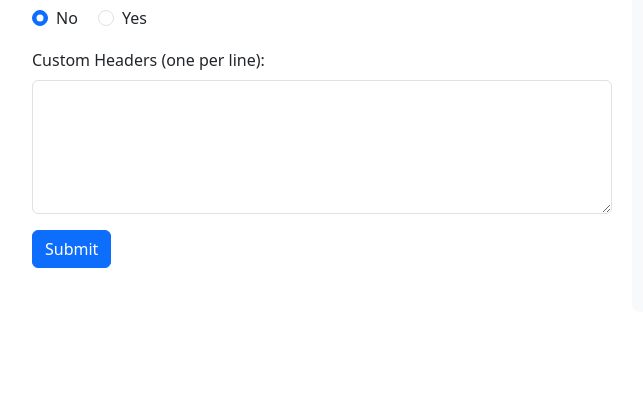
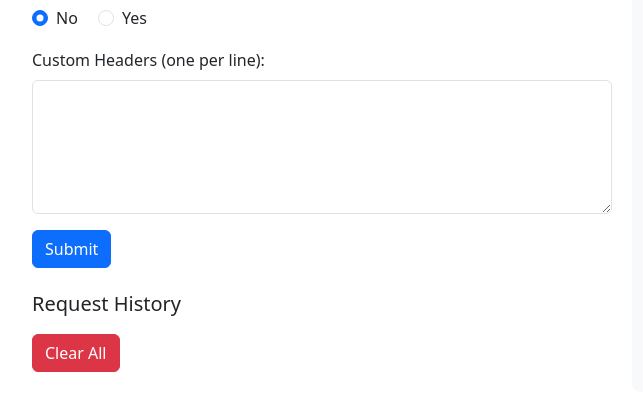
Before and after one commit to deforay/api-tester, a PHP site: page / in a window 1280 px wide. Shown: the part 593-1005 px from the top of the page, without its empty margins (8-651 px from the left). Before the commit the page ends 861 px from the top, so only its background shows below. Run offline with PHP 8.4, Linux system fonts and the light colour scheme.

Commit message:
Improved functionality. Added History

```diff
--- a/index.php
+++ b/index.php
@@ -24,9 +24,41 @@
             border-radius: 8px;
             padding: 20px;
         }
+
+        .history-section {
+            margin-top: 20px;
+        }
+
+        .history-item {
+            cursor: pointer;
+            background-color: #f0f0f0;
+            padding: 10px;
+            border-radius: 5px;
+            margin-bottom: 10px;
+        }
+
+        .history-item:hover {
+            background-color: #e0e0e0;
+        }
+
+        .delete-btn {
+            cursor: pointer;
+            color: red;
+            margin-left: 10px;
+        }
+
+        .delete-btn:hover {
+            text-decoration: underline;
+        }
+
+        .clear-all-btn {
+            margin-top: 10px;
+        }
     </style>
 
     <script>
+        const MAX_HISTORY = 25; // Maximum number of history items to store
+
         function updateHeaders() {
             var gzipYes = document.getElementById('gzip_yes').checked;
             var headersTextarea = document.getElementById('headers');
@@ -43,6 +75,16 @@
 
             // Get form data
             var formData = new FormData(document.getElementById('apiForm'));
+            var formObj = {
+                url: formData.get('url'),
+                payload: formData.get('payload'),
+                token: formData.get('token'),
+                gzip: formData.get('gzip'),
+                headers: formData.get('headers')
+            };
+
+            // Save form data to localStorage
+            saveToLocalStorage(formObj);
 
             // Send the form data via AJAX
             var xhr = new XMLHttpRequest();
@@ -62,6 +104,78 @@
 
             xhr.send(formData); // Send the form data
         }
+
+        function saveToLocalStorage(data) {
+            let history = JSON.parse(localStorage.getItem('apiHistory')) || [];
+            history.unshift(data); // Add new entry at the beginning
+            if (history.length > MAX_HISTORY) {
+                history.pop(); // Remove oldest entry if history exceeds the limit
+            }
+            localStorage.setItem('apiHistory', JSON.stringify(history));
+            renderHistory();
+        }
+
+        function renderHistory() {
+            let history = JSON.parse(localStorage.getItem('apiHistory')) || [];
+            let historySection = document.getElementById('history');
+            historySection.innerHTML = ''; // Clear existing history
+
+            history.forEach((entry, index) => {
+                let historyItem = document.createElement('div');
+                historyItem.classList.add('history-item');
+
+                // Display latest entry as the highest number
+                let displayIndex = history.length - index; // Numbering starts from the highest
+
+                historyItem.innerHTML = `
+            <strong>Request ${displayIndex}</strong><br>
+            URL: ${entry.url}<br>
+            Payload: ${entry.payload.substring(0, 100)}...<br>
+            Token: ${entry.token}<br>
+            GZIP: ${entry.gzip}<br>
+            <span class="delete-btn" onclick="deleteHistory(${index})">Delete</span>
+        `;
+                historyItem.onclick = function() {
+                    populateForm(entry);
+                };
+
+                historySection.appendChild(historyItem);
+            });
+
+            // Add a clear-all button
+            let clearAllBtn = document.createElement('button');
+            clearAllBtn.classList.add('btn', 'btn-danger', 'clear-all-btn');
+            clearAllBtn.innerText = "Clear All";
+            clearAllBtn.onclick = function() {
+                clearAllHistory();
+            };
+            historySection.appendChild(clearAllBtn);
+        }
+
+        function populateForm(data) {
+            document.getElementById('url').value = data.url;
+            document.getElementById('payload').value = data.payload;
+            document.getElementById('token').value = data.token;
+            document.getElementById(data.gzip === 'yes' ? 'gzip_yes' : 'gzip_no').checked = true;
+            document.getElementById('headers').value = data.headers;
+        }
+
+        function deleteHistory(index) {
+            let history = JSON.parse(localStorage.getItem('apiHistory')) || [];
+            history.splice(index, 1); // Remove entry at the given index
+            localStorage.setItem('apiHistory', JSON.stringify(history));
+            renderHistory(); // Re-render history
+        }
+
+        function clearAllHistory() {
+            localStorage.removeItem('apiHistory'); // Clear all history
+            renderHistory(); // Re-render history
+        }
+
+        // Render history on page load
+        window.onload = function() {
+            renderHistory();
+        };
     </script>
 </head>
 
@@ -108,6 +222,12 @@
 
                     <button type="submit" class="btn btn-primary">Submit</button>
                 </form>
+
+                <!-- History Section -->
+                <div class="history-section">
+                    <h5>Request History</h5>
+                    <div id="history"></div>
+                </div>
             </div>
 
             <!-- Response Section (Right Half) -->
--- a/request.php
+++ b/request.php
@@ -14,11 +14,7 @@ if ($_SERVER['REQUEST_METHOD'] === 'POST') {
     $headersArray[] = "Authorization: Bearer $token";
 
     // If GZIP is selected, compress the payload
-    if ($gzip === 'yes') {
-        $gzippedPayload = gzencode($payload);
-    } else {
-        $gzippedPayload = $payload;
-    }
+    $gzippedPayload = ($gzip === 'yes') ? gzencode($payload) : $payload;
 
     $curl = curl_init();
 
```
